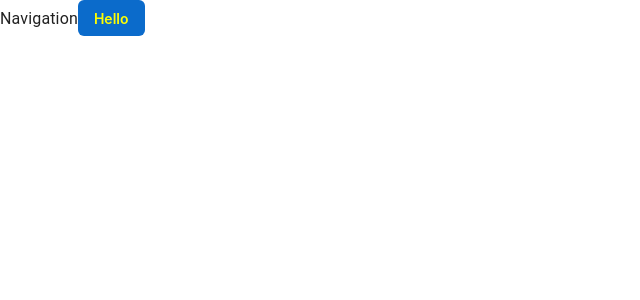
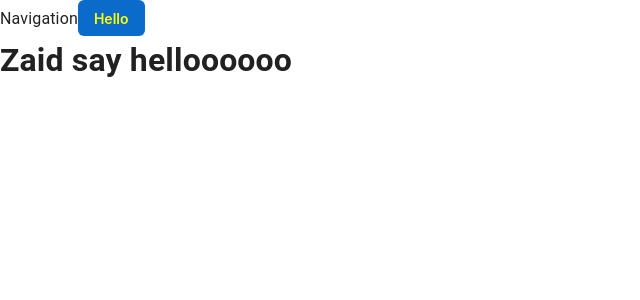
Before and after one commit to Nablusi/frontend-final-1, a React (Create React App) app: page / in a window 1280 px wide. Shown: the top 300 px of the page, without its empty margins (0-640 px from the left). Built offline with nearby package versions, Linux system fonts and the light colour scheme; the HTML template or start-up script is replaced by a standard one.

Commit message:
zaid say hello

```diff
--- a/src/pages/Home-page/Home.js
+++ b/src/pages/Home-page/Home.js
@@ -14,6 +14,7 @@ export default function Home() {
     return (
         <>
             <Button sx={{color : isPhone ? "green" : "yellow" }}> Hello </Button>
+            <h1>Zaid say helloooooo</h1>
         </>
     )
 }
```
